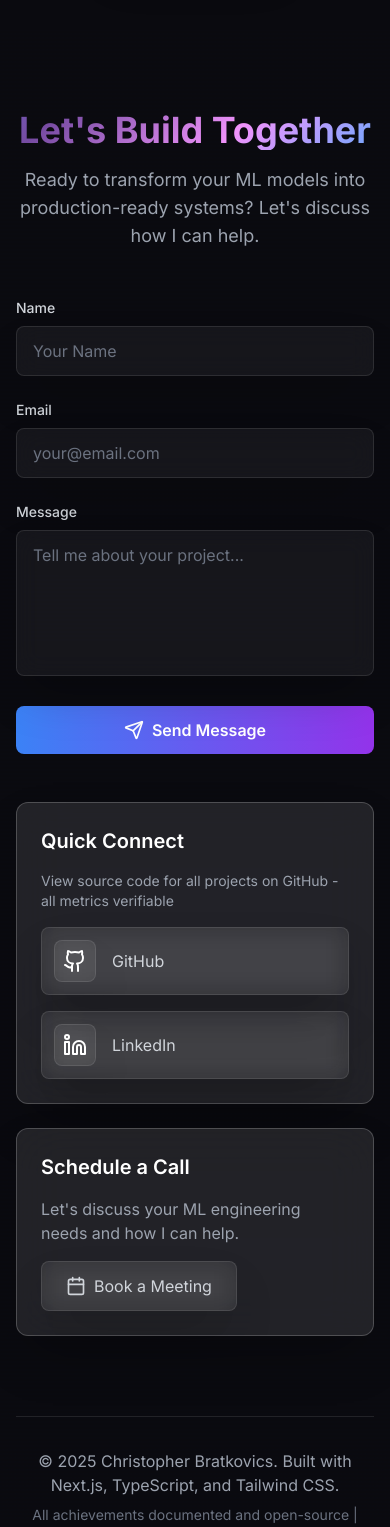
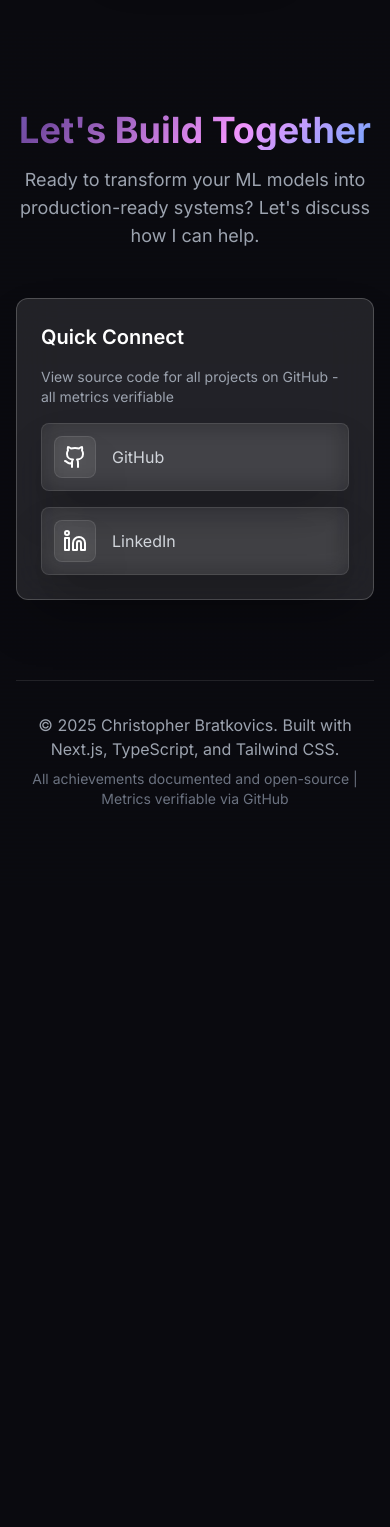
Before and after one commit to cbratkovics/cbratkovics.dev, a Next.js app in the folder portfolio/: page / in a window 390 px wide. Shown: the part 10239-11766 px from the top of the page. After the commit the page ends 11128 px from the top, so only its background shows below. Built offline with nearby package versions, Linux system fonts and the light colour scheme.

Commit message:
updated contact component

```diff
--- a/portfolio/components/Contact.tsx
+++ b/portfolio/components/Contact.tsx
@@ -1,29 +1,9 @@
 "use client";
 
-import { useState } from "react";
 import { motion } from "framer-motion";
-import { Github, Linkedin, Send, Calendar } from "lucide-react";
+import { Github, Linkedin } from "lucide-react";
 
 export default function Contact() {
-  const [formData, setFormData] = useState({
-    name: "",
-    email: "",
-    message: ""
-  });
-
-  const handleSubmit = (e: React.FormEvent) => {
-    e.preventDefault();
-    const mailtoLink = `mailto:cbratkovics@gmail.com?subject=Portfolio Contact from ${formData.name}&body=${formData.message}%0D%0A%0D%0AFrom: ${formData.email}`;
-    window.location.href = mailtoLink;
-  };
-
-  const handleChange = (e: React.ChangeEvent<HTMLInputElement | HTMLTextAreaElement>) => {
-    setFormData({
-      ...formData,
-      [e.target.name]: e.target.value
-    });
-  };
-
   const socialLinks = [
     {
       name: "GitHub",
@@ -59,80 +39,14 @@ export default function Contact() {
           </p>
         </div>
 
-        <div className="grid grid-cols-1 lg:grid-cols-2 gap-12">
         <motion.div
-            initial={{ opacity: 0, x: -20 }}
-            whileInView={{ opacity: 1, x: 0 }}
+          initial={{ opacity: 0, y: 20 }}
+          whileInView={{ opacity: 1, y: 0 }}
           transition={{ delay: 0.2, duration: 0.8 }}
           viewport={{ once: true }}
+          className="flex justify-center"
         >
-            <form onSubmit={handleSubmit} className="space-y-6">
-              <div>
-                <label htmlFor="name" className="block text-sm font-medium text-gray-300 mb-2">
-                  Name
-                </label>
-                <input
-                  type="text"
-                  id="name"
-                  name="name"
-                  value={formData.name}
-                  onChange={handleChange}
-                  required
-                  className="w-full px-4 py-3 glassmorphism rounded-lg text-white placeholder-gray-500 focus:ring-2 focus:ring-blue-500 focus:outline-none transition-all"
-                  placeholder="Your Name"
-                />
-              </div>
-
-              <div>
-                <label htmlFor="email" className="block text-sm font-medium text-gray-300 mb-2">
-                  Email
-                </label>
-                <input
-                  type="email"
-                  id="email"
-                  name="email"
-                  value={formData.email}
-                  onChange={handleChange}
-                  required
-                  className="w-full px-4 py-3 glassmorphism rounded-lg text-white placeholder-gray-500 focus:ring-2 focus:ring-blue-500 focus:outline-none transition-all"
-                  placeholder="your@email.com"
-                />
-              </div>
-
-              <div>
-                <label htmlFor="message" className="block text-sm font-medium text-gray-300 mb-2">
-                  Message
-                </label>
-                <textarea
-                  id="message"
-                  name="message"
-                  value={formData.message}
-                  onChange={handleChange}
-                  required
-                  rows={5}
-                  className="w-full px-4 py-3 glassmorphism rounded-lg text-white placeholder-gray-500 focus:ring-2 focus:ring-blue-500 focus:outline-none transition-all resize-none"
-                  placeholder="Tell me about your project..."
-                />
-              </div>
-
-              <button
-                type="submit"
-                className="w-full px-6 py-3 bg-gradient-to-r from-blue-500 to-purple-600 text-white font-semibold rounded-lg hover:shadow-xl hover:scale-105 transition-all duration-300 flex items-center justify-center gap-2"
-              >
-                <Send className="w-5 h-5" />
-                Send Message
-              </button>
-            </form>
-          </motion.div>
-
-          <motion.div
-            initial={{ opacity: 0, x: 20 }}
-            whileInView={{ opacity: 1, x: 0 }}
-            transition={{ delay: 0.4, duration: 0.8 }}
-            viewport={{ once: true }}
-            className="space-y-6"
-          >
-            <div className="glassmorphism-strong p-6 rounded-xl">
+          <div className="glassmorphism-strong p-6 rounded-xl max-w-md w-full">
             <h3 className="text-xl font-semibold text-white mb-4">Quick Connect</h3>
             <p className="text-gray-400 mb-4 text-sm">
               View source code for all projects on GitHub - all metrics verifiable
@@ -142,8 +56,8 @@ export default function Contact() {
                 <a
                   key={link.name}
                   href={link.url}
-                    target={link.name !== "Email" ? "_blank" : undefined}
-                    rel={link.name !== "Email" ? "noopener noreferrer" : undefined}
+                  target="_blank"
+                  rel="noopener noreferrer"
                   className={`flex items-center gap-4 p-3 glassmorphism rounded-lg hover:bg-gradient-to-r ${link.color} transition-all duration-300 group`}
                 >
                   <div className="p-2 glassmorphism rounded-lg group-hover:scale-110 transition-transform">
@@ -156,24 +70,7 @@ export default function Contact() {
               ))}
             </div>
           </div>
-
-            <div className="glassmorphism-strong p-6 rounded-xl">
-              <h3 className="text-xl font-semibold text-white mb-4">Schedule a Call</h3>
-              <p className="text-gray-400 mb-4">
-                Let&apos;s discuss your ML engineering needs and how I can help.
-              </p>
-              <a
-                href="https://calendly.com/cbratkovics/30min"
-                target="_blank"
-                rel="noopener noreferrer"
-                className="inline-flex items-center gap-2 px-6 py-3 glassmorphism rounded-lg hover:bg-gradient-to-r hover:from-blue-500 hover:to-purple-600 transition-all duration-300 text-gray-300 hover:text-white"
-              >
-                <Calendar className="w-5 h-5" />
-                Book a Meeting
-              </a>
-            </div>
         </motion.div>
-        </div>
 
         <motion.div
           initial={{ opacity: 0, y: 20 }}
```
Lines whose indentation alone changed are shown as unchanged.
